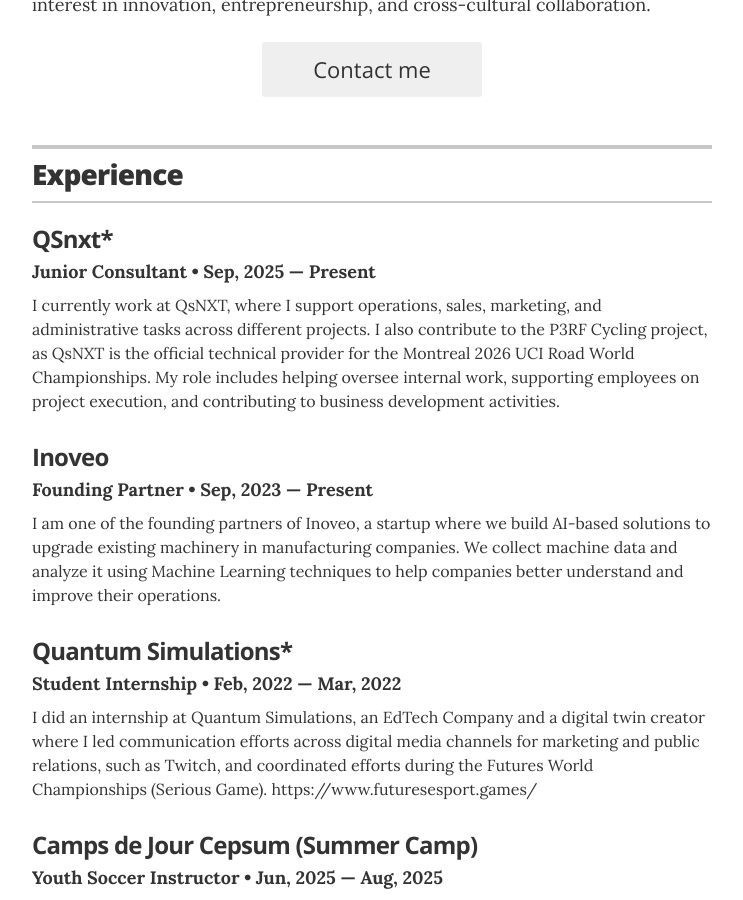
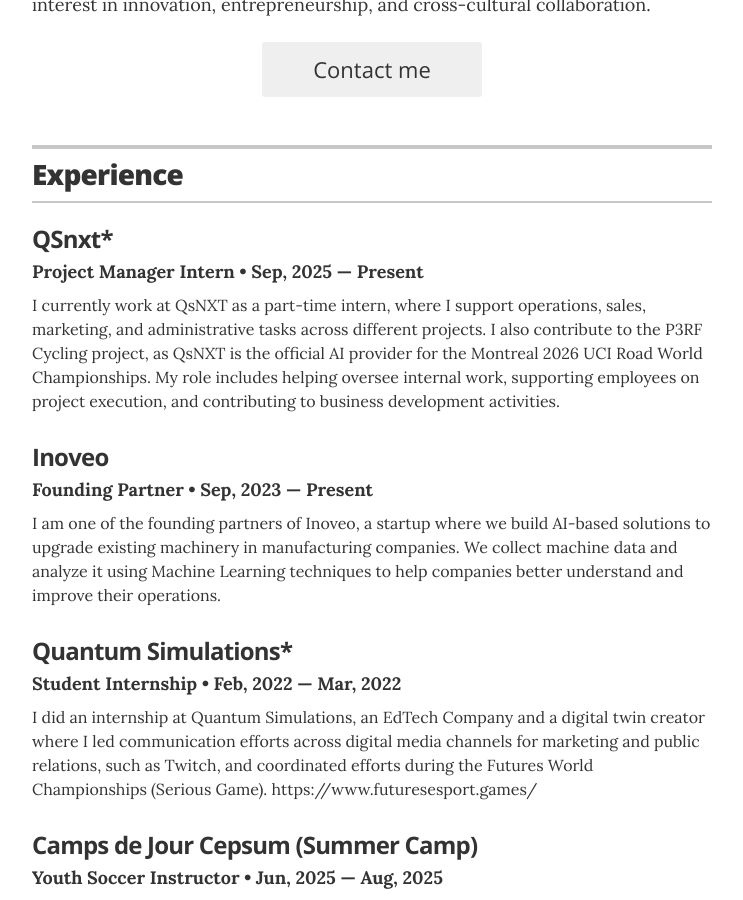
Before and after one commit to Tamus500/tamus500.github.io, a Jekyll site: the page built from index.html, in a window 1280 px wide and 900 px high, scrolled down 763 px. Shown: the whole window, without its empty margins (268-1011 px from the left). Built offline with Jekyll 4.4.1, drawn with Linux system fonts in a browser that asks for light colours.

Commit message:
Update experience.yml

```diff
--- a/_data/experience.yml
+++ b/_data/experience.yml
@@ -2,9 +2,9 @@
 
 # QsNxt
 - company: QSnxt*
-  position: Junior Consultant
+  position: Project Manager Intern
   duration: Sep, 2025 &mdash; Present
-  summary: I currently work at QsNXT, where I support operations, sales, marketing, and administrative tasks across different projects. I also contribute to the P3RF Cycling project, as QsNXT is the official technical provider for the Montreal 2026 UCI Road World Championships. My role includes helping oversee internal work, supporting employees on project execution, and contributing to business development activities.
+  summary: I currently work at QsNXT as a part-time intern, where I support operations, sales, marketing, and administrative tasks across different projects. I also contribute to the P3RF Cycling project, as QsNXT is the official AI provider for the Montreal 2026 UCI Road World Championships. My role includes helping oversee internal work, supporting employees on project execution, and contributing to business development activities.
 
 # Inoveo
 - company: Inoveo
```
